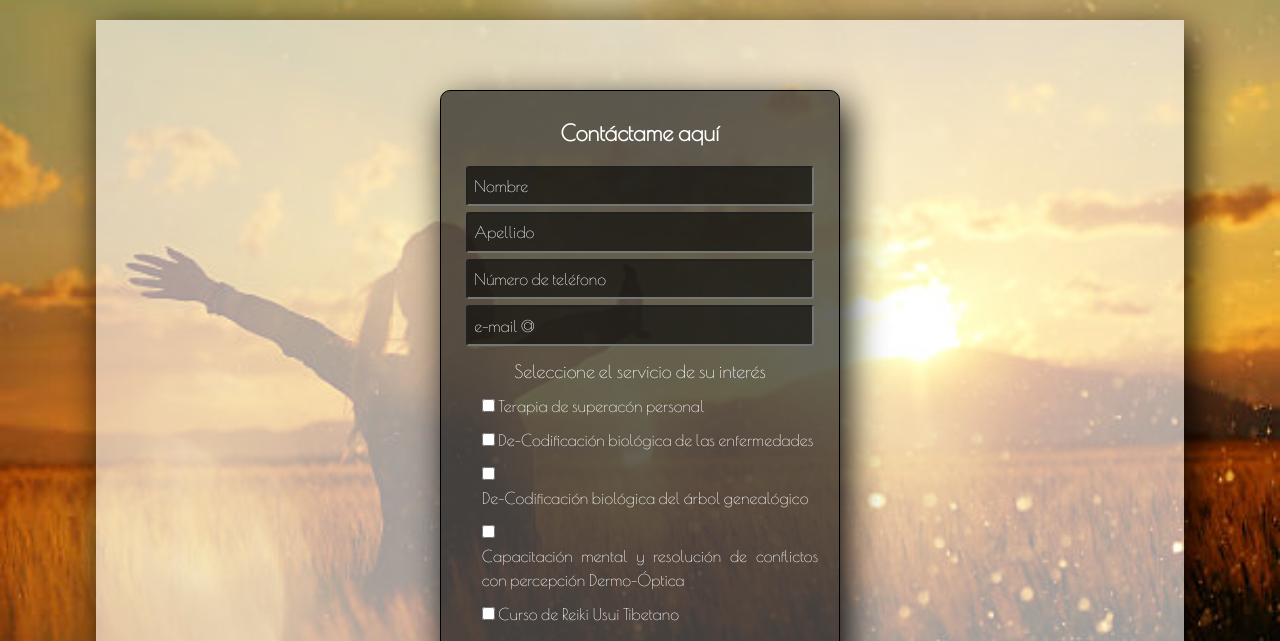
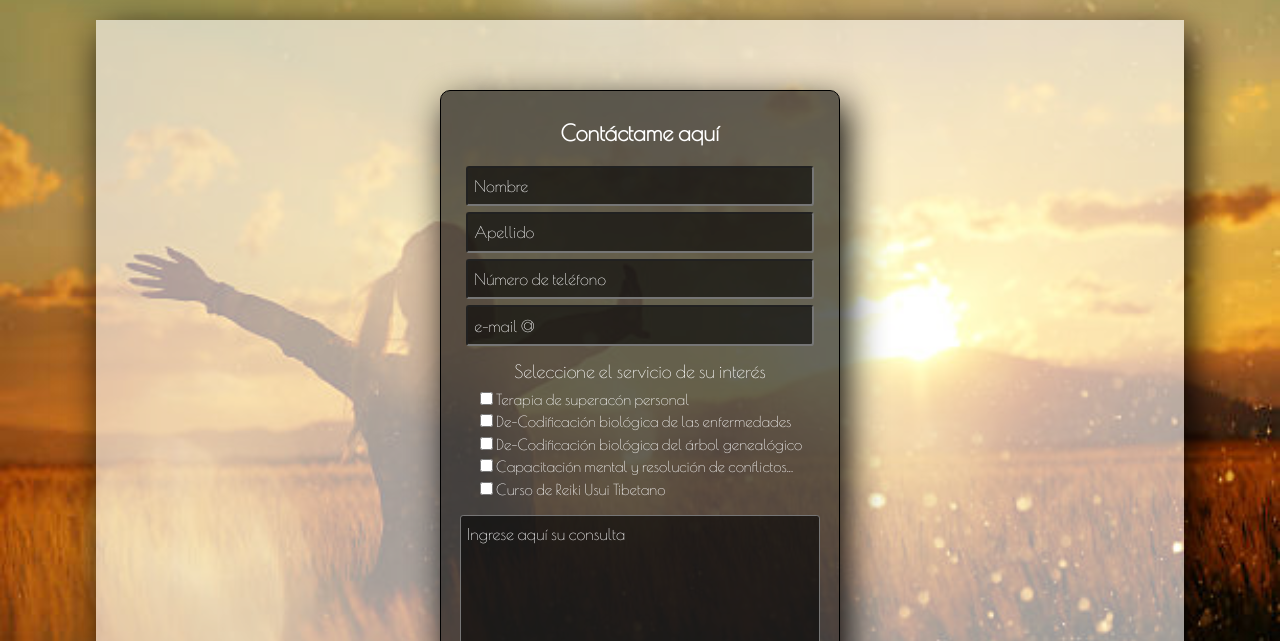
Before and after one commit to rcharamelo/coderHouseProjects, a plain HTML site: page pages/contacto.html in a window 1280 px wide. Shown: the part 105-746 px from the top of the page. Drawn offline with nearby package versions, Linux system fonts and the light colour scheme.

Commit message:
corrección de espaciado de checkboxes en formulario de contacto

```diff
--- a/css/style.css
+++ b/css/style.css
@@ -525,6 +525,7 @@ details[open] summary::after{
     font-size: 2.2rem;
     margin: 0px auto;
     padding: 1rem;
+    font-weight: bold;
 }
 .divStyle {
     margin: 0 auto;
@@ -542,6 +543,7 @@ details[open] summary::after{
     font-size: 1.6rem;
     margin: 0.31rem 0;
 }
+
 /* INPUTS WEBKIT CONFIG */
 input::placeholder{
     color: white;
@@ -557,11 +559,9 @@ input::-webkit-inner-spin-button {
 .formLi {
     list-style: none;
     color: white;
-    text-align: justify;
-    padding: 5px 2px 5px;
-    font-size: 1.6rem;
+    text-align: start;
+    font-size: 1.5rem;
 }
-
 .termCondCheck {
     text-decoration: none;
     font-size: 1.6rem;
--- a/pages/contacto.html
+++ b/pages/contacto.html
@@ -62,7 +62,7 @@
                             </li>
                             <li class="formLi" >
                                 <input id="capacitacion" type="checkbox" name="capacitacion" value="seleccionado">
-                                <label for="capacitacion">Capacitación mental y resolución de conflictos con percepción Dermo-Óptica</label>
+                                <label for="capacitacion">Capacitación mental y resolución de conflictos...</label>
                             </li>
                             <li class="formLi" >
                                 <input id="reiki" type="checkbox" name="reiki" value="seleccionado">
```
